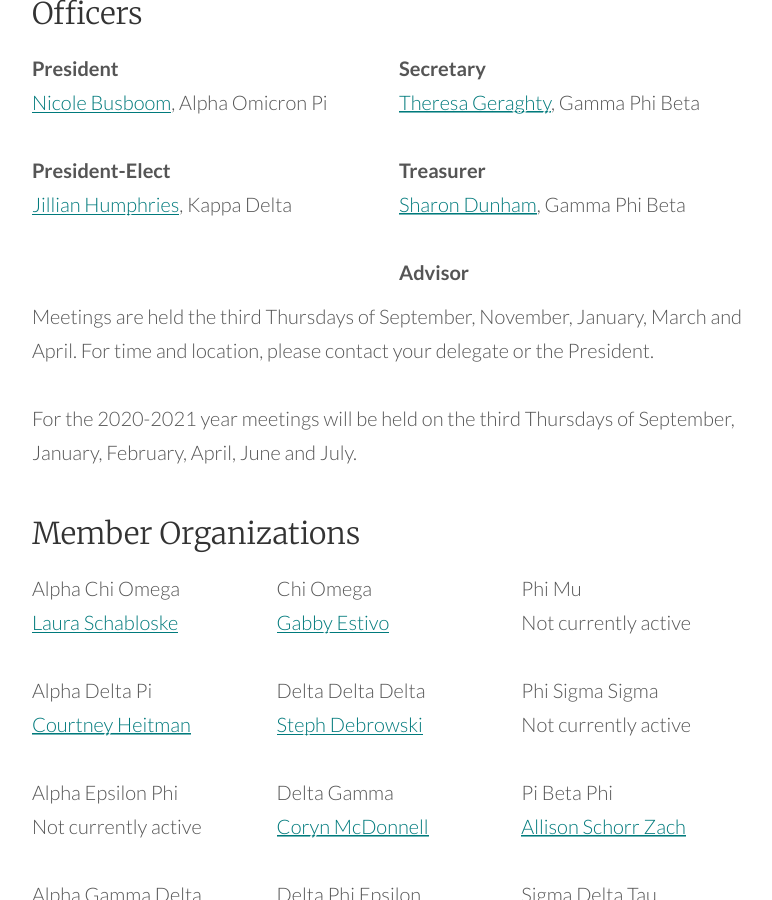
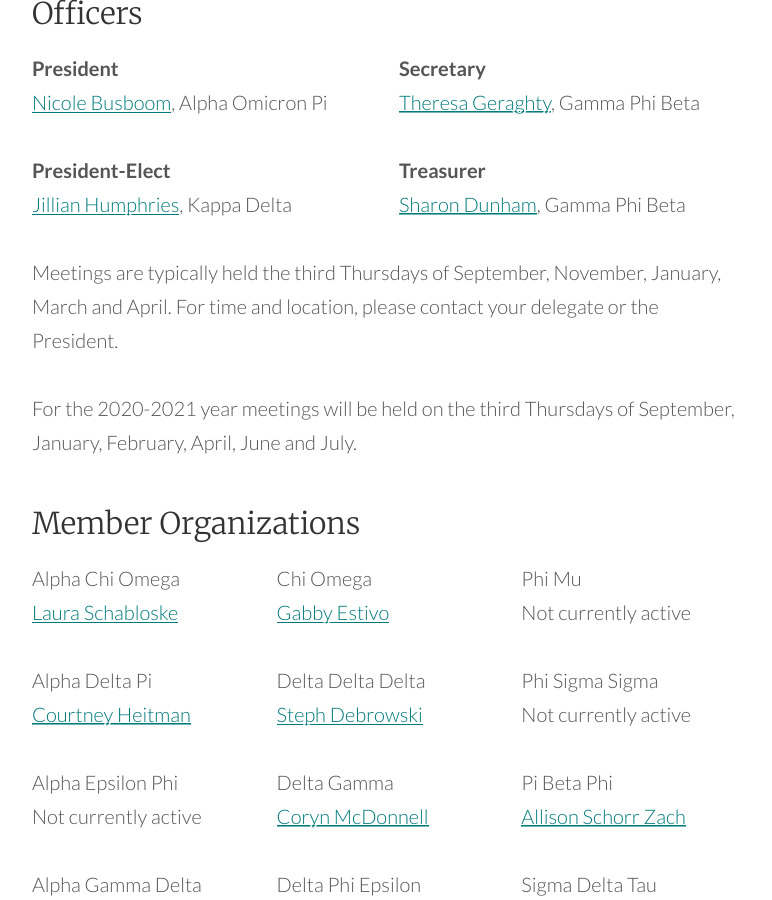
Before and after one commit to courtneyxann/oapa, a Jekyll site: the page built from docs/about-us.md, in a window 1280 px wide and 900 px high, scrolled down 953 px. Shown: the whole window, without its empty margins (251-1023 px from the left). Built offline with Jekyll 4.4.1, drawn with Linux system fonts in a browser that asks for light colours.

Commit message:
updating officers.

```diff
--- a/docs/about-us.md
+++ b/docs/about-us.md
@@ -30,12 +30,9 @@
 <p><strong>Treasurer</strong><br>
 <a href="mailto:sdunham25@gmail.com?subject=OAPA%20Information">Sharon Dunham</a>, Gamma Phi Beta</p>
 
-<p><strong>Advisor</strong><br>
-</p>
-
 </div>
 
-Meetings are held the third Thursdays of September, November, January, March and April. For time and location, please contact your delegate or the President.
+Meetings are typically held the third Thursdays of September, November, January, March and April. For time and location, please contact your delegate or the President.
 
 For the 2020-2021 year meetings will be held on the third Thursdays of September, January, February, April, June and July.
 
```
